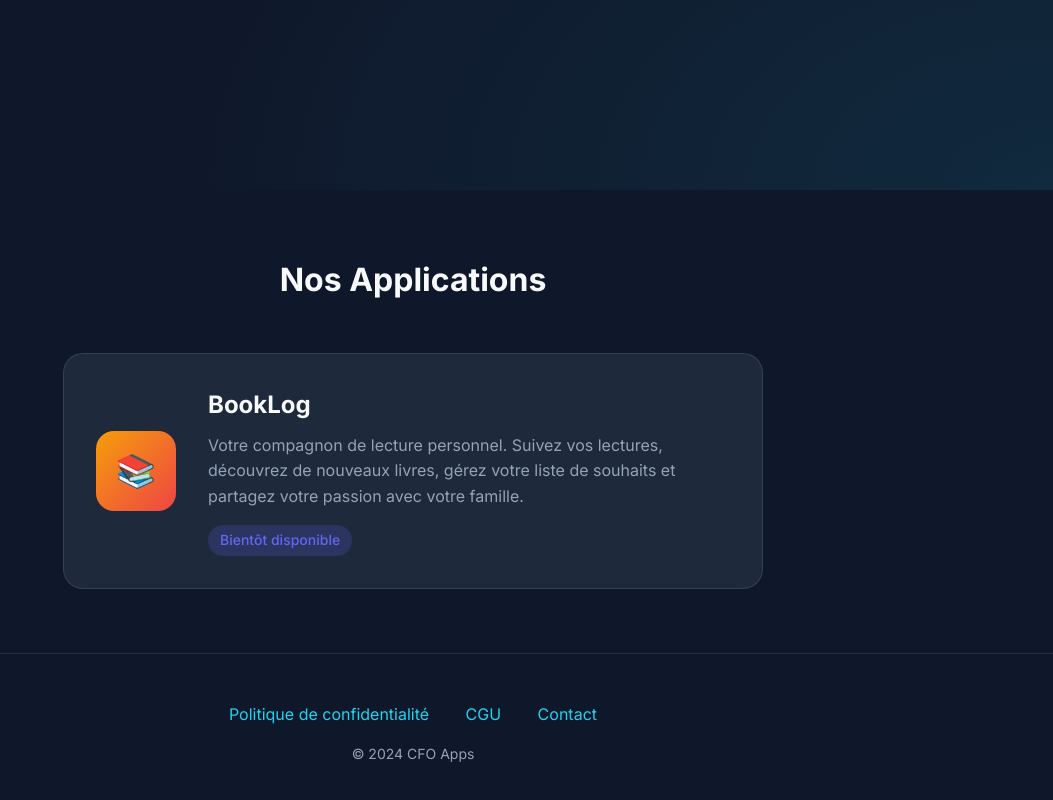
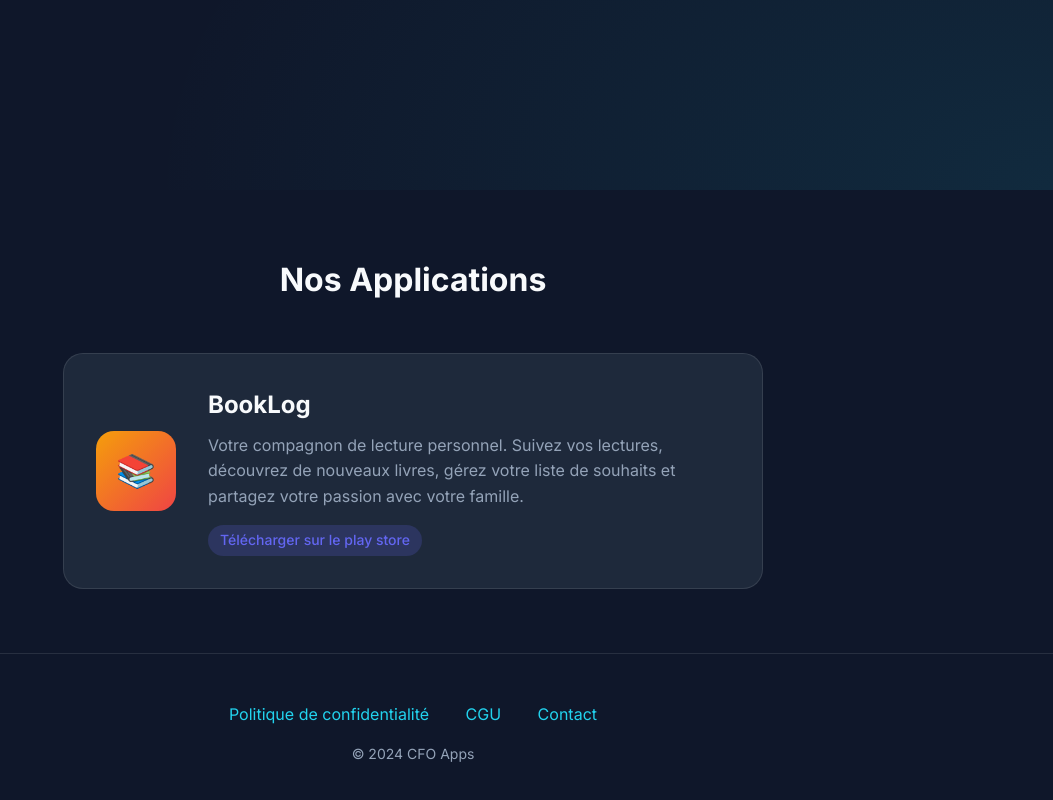
Before and after one commit to cedfouvez/cedfouvez.github.io, a plain HTML site: page index.html in a window 1280 px wide. Shown: the part 610-1410 px from the top of the page, without its empty margins (227-1280 px from the left). Drawn offline with Linux system fonts and the light colour scheme.

Commit message:
feat: link BookLog badge to Google Play Store and add hover styles for badges

```diff
--- a/index.html
+++ b/index.html
@@ -143,6 +143,15 @@
             font-weight: 500;
         }
 
+        a.badge {
+            text-decoration: none;
+            transition: background-color 0.2s;
+        }
+
+        a.badge:hover {
+            background: rgba(99, 102, 241, 0.3);
+        }
+
         footer {
             text-align: center;
             padding: 3rem 2rem;
@@ -191,7 +200,8 @@
                 <h3>BookLog</h3>
                 <p>Votre compagnon de lecture personnel. Suivez vos lectures, découvrez de nouveaux livres, gérez votre
                     liste de souhaits et partagez votre passion avec votre famille.</p>
-                <span class="badge">Bientôt disponible</span>
+                <a href="https://play.google.com/store/apps/details?id=com.cfoApps.booklog" class="badge"
+                    target="_blank">Télécharger sur le play store</a>
             </div>
         </div>
     </section>
```
